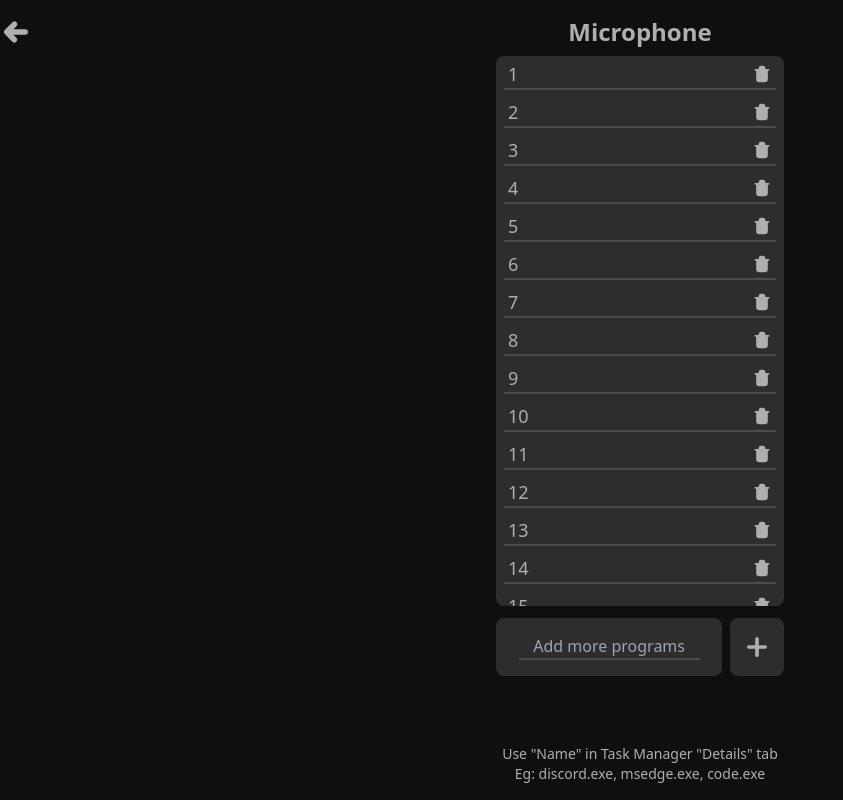
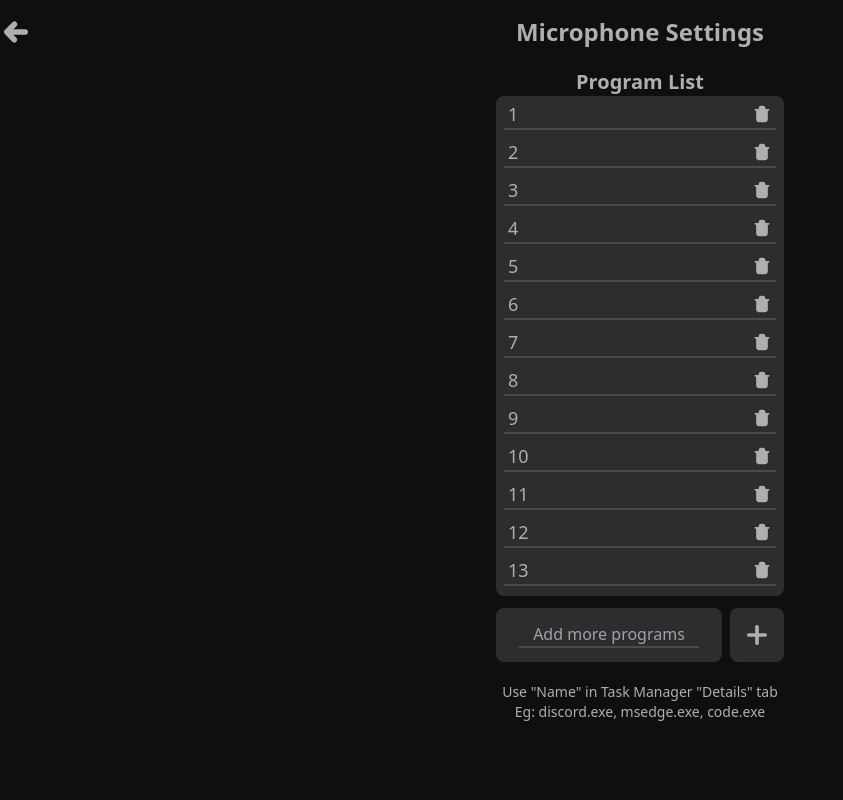
Before and after one commit to YMGPwcca/pwcca-auto-gui, a React (Vite) app: page /setting/Microphone in a window 1280 px wide. Shown: the whole page, without its empty margins (0-843 px from the left). Built offline with nearby package versions, Linux system fonts and the light colour scheme.

Commit message:
ui change

```diff
--- a/src/pages/Settings/layout.tsx
+++ b/src/pages/Settings/layout.tsx
@@ -18,7 +18,7 @@ export default function SettingLayout({ children }: React.PropsWithChildren) {
     <div className='pc:rounded-xl flex flex-col bg-tier0 h-dvh min-h-dvh w-dvw text-tier0 overflow-auto'>
 
       {/* ANIMATION FRAME */}
-      <div ref={ref} className='absolute bg-tier2 h-dvh w-dvw top-0 left-0 pc:rounded-xl animate-fade-out'></div>
+      <div ref={ref} className='absolute bg-tier2 h-dvh w-dvw top-0 left-0 pc:rounded-xl animate-fade-out z-50'></div>
 
       {/* INIT FRAME */}
       <div className='m-auto bg-tier0 py-4 w-[350px] h-[750px] pc:border-2 pc:rounded-xl pc:border-tier3 mobile:w-full mobile:h-full'>
@@ -26,10 +26,10 @@ export default function SettingLayout({ children }: React.PropsWithChildren) {
         <div className='flex flex-col m-auto w-full h-full'>
           <div className='flex flex-row text-center mx-auto relative w-full'>
             <SVGBackArrow className='w-6 h-6 absolute left-1 top-1/2 -translate-y-1/2 cursor-pointer' onClick={() => navigate(-1)} />
-            <div className='font-bold text-2xl text-tier9 text-center m-auto'>{location.pathname.split('/')[2]}</div>
+            <div className='font-bold text-2xl text-tier0 text-center m-auto'>{location.pathname.split('/')[2]} Settings</div>
           </div>
 
-          <div className='m-auto mt-2 flex flex-col w-full h-full'>
+          <div className='m-auto mt-5 flex flex-col w-full h-full'>
             {children}
           </div>
         </div>
--- a/src/pages/Settings/microphone.tsx
+++ b/src/pages/Settings/microphone.tsx
@@ -16,12 +16,22 @@ export default function Microphone() {
     setList([...list, inputRef.current!.value])
   }
 
+  const onClick = () => {
+    setTimeout(() => inputRef.current?.scrollIntoView({ behavior: 'smooth' }), 50)
+  }
+
+  const onKeyDown = (e: React.KeyboardEvent<HTMLInputElement>) => {
+    inputRef.current?.scrollIntoView({ behavior: 'instant' })
+    if (e.key === 'Enter') addList()
+  }
+
   return (
     <SettingLayout>
+      <span className='mx-auto font-bold text-xl'>Program List</span>
+
       <div className='h-full w-full gap-3 flex flex-col relative'>
-
         {/* Application list */}
-        <div className='flex flex-col bg-tier2 w-72 h-px550 mx-auto rounded-lg'>
+        <div className='flex flex-col bg-tier2 w-72 h-px500 mx-auto rounded-lg'>
           <div className='inline-flex flex-col w-full h-full overflow-auto align-top'>
             {list.map(item => (
               <div className='flex flex-row text-lg my-1 mx-2 border-b-tier4 [&:not(:last-child)]:border-b-2'>
@@ -34,18 +44,21 @@ export default function Microphone() {
         </div>
 
         {/* Button list */}
-        <div className='w-72 h-[8%] flex mx-auto gap-2'>
-          <div className='bg-tier2 rounded-lg h-full w-[79%] flex'>
+        <div className='w-72 h-[54px] flex mx-auto gap-2'>
+          <div className='bg-tier2 rounded-lg h-full w-[226px] flex mx-auto'>
             <input
               className='w-4/5 m-auto bg-transparent outline-none border-b-2 border-b-tier4 text-center'
               ref={inputRef}
               type='text'
               placeholder='Add more programs'
-              onKeyDown={e => e.key === 'Enter' && addList()}
+              autoComplete='off'
+              autoCorrect='off'
+              onClick={onClick}
+              onKeyDown={onKeyDown}
             />
           </div>
           <div
-            className='cursor-pointer bg-tier2 rounded-lg h-full w-[54px] flex'
+            className='cursor-pointer bg-tier2 rounded-lg h-full w-[54px] flex mx-auto'
             onClick={addList}
           >
             <SVGPlus className='w-5 h-5 m-auto' />
@@ -53,7 +66,7 @@ export default function Microphone() {
         </div>
 
         {/* Notice */}
-        <div className='flex flex-col bottom-0 absolute left-1/2 transform -translate-x-1/2 w-full'>
+        <div className='flex flex-col w-full mt-2'>
           <span className='text-sm text-center'>Use "Name" in Task Manager "Details" tab</span>
           <span className='text-sm text-center'>Eg: discord.exe, msedge.exe, code.exe</span>
         </div>
```
